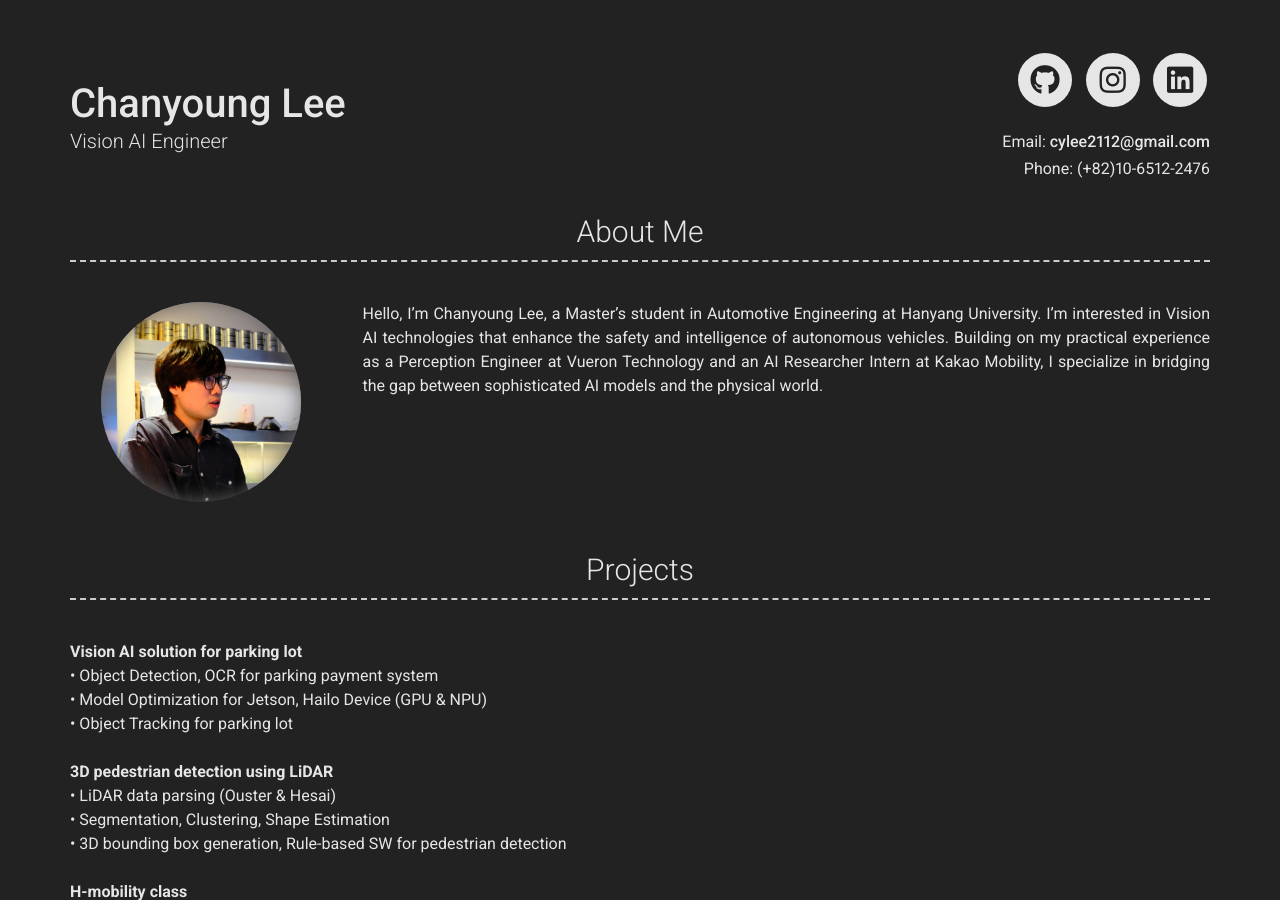
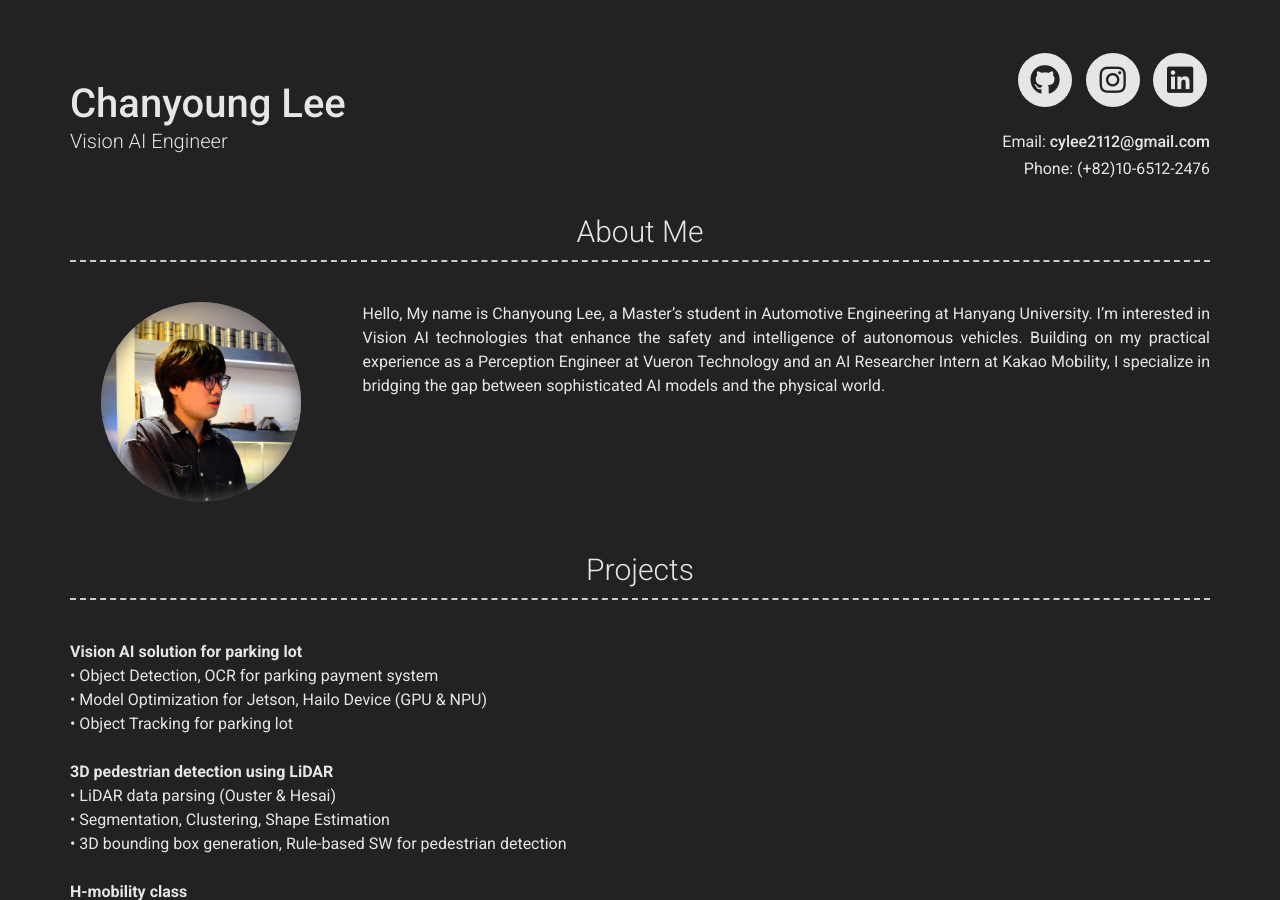
Before and after one commit to hungrypro7/hungrypro7.github.io, a Jekyll site: the page built from index.md, in a window 1280 px wide and 900 px high. Built offline with Jekyll 4.4.1, drawn with Linux system fonts in a browser that asks for light colours; nearby versions of some CDN libraries.

Commit message:
complete my profile

```diff
--- a/_config.yml
+++ b/_config.yml
@@ -52,7 +52,7 @@ linkedin_username: chanyoung-lee-784963232
 # about_title: About Me (Use this to override about section title)
 about_profile_image: images/cyl_photo3.jpg
 about_content: | # this will include new lines to allow paragraphs
-  Hello, I’m Chanyoung Lee, a Master’s student in Automotive Engineering at Hanyang University. I'm interested in Vision AI technologies that enhance the safety and intelligence of autonomous vehicles.
+  Hello, My name is Chanyoung Lee, a Master’s student in Automotive Engineering at Hanyang University. I'm interested in Vision AI technologies that enhance the safety and intelligence of autonomous vehicles.
   Building on my practical experience as a Perception Engineer at Vueron Technology and an AI Researcher Intern at Kakao Mobility, I specialize in bridging the gap between sophisticated AI models and the physical world.
 #    - <a href="google.com">Links</a>
 #    - Images ![alt text](/images/landscape-trees.jpg "Trees")
```
